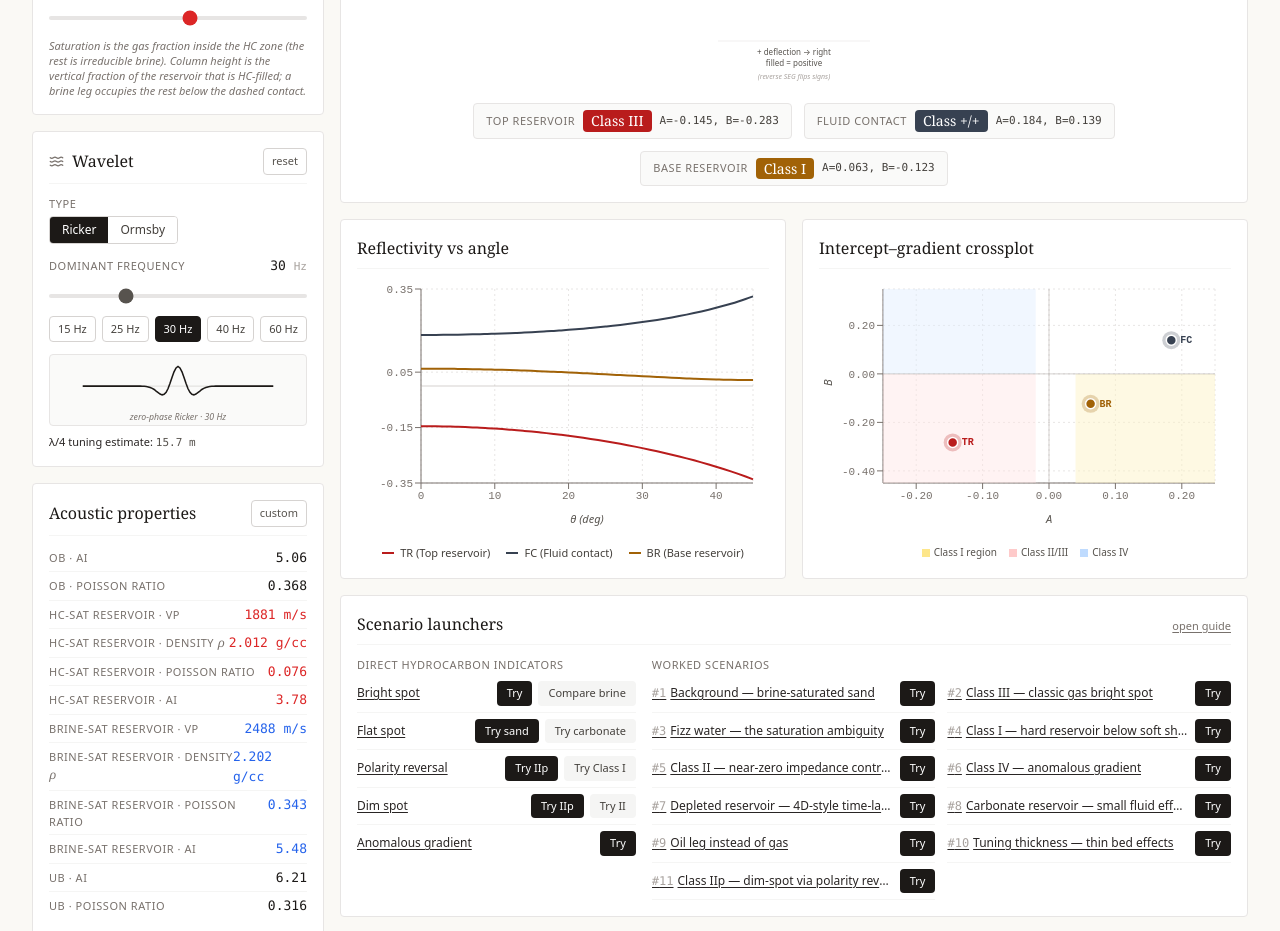
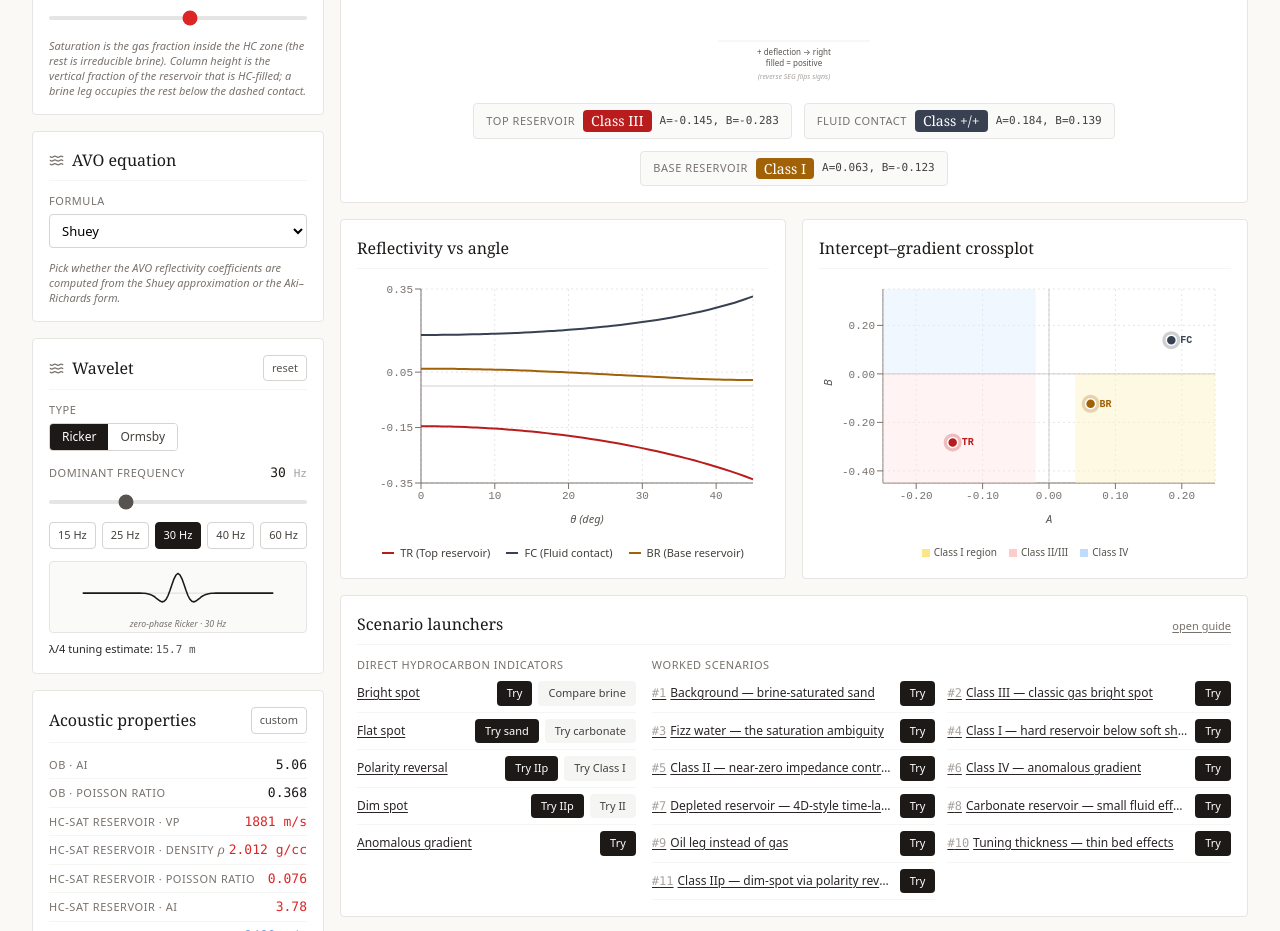
Before and after one commit to BehroozBashokooh/AVOAtlas, a React (Vite) app: page / in a window 1280 px wide. Shown: the part 860-1791 px from the top of the page. Built offline with nearby package versions, Linux system fonts and the light colour scheme.

Commit message:
Implement Aki-Richards equation for AVO analysis
Added Aki-Richards terms calculation and selection.

```diff
--- a/src/AVOAtlasV3.jsx
+++ b/src/AVOAtlasV3.jsx
@@ -86,6 +86,18 @@ function shueyTerms(Vp1, Vs1, r1, Vp2, Vs2, r2) {
   const k2 = (Vs / Vp) ** 2;
   const B = dVp / (2 * Vp) - 4 * k2 * (dVs / Vs) - 2 * k2 * (drho / rho);
   const C = dVp / (2 * Vp);
+  return { A, B, C };
+}
+
+function akiRichardsTerms(Vp1, Vs1, r1, Vp2, Vs2, r2) {
+  const Vp = (Vp1 + Vp2) / 2;
+  const Vs = (Vs1 + Vs2) / 2;
+  const rho = (r1 + r2) / 2;
+  const dVp = Vp2 - Vp1, dVs = Vs2 - Vs1, drho = r2 - r1;
+  const A = 0.5 * (dVp / Vp + drho / rho);
+  const C = 0.5 * (dVp / Vp);
+  const k2 = (Vs / Vp) ** 2;
+  const B = C - 2 * k2 * (drho / rho + 2 * (dVs / Vs));
   return { A, B, C };
 }
 
@@ -1578,6 +1590,7 @@ export default function AVOAtlasV2() {
   const [thickness, setThickness] = useState(50); // metres, true thickness
   const [waveletType, setWaveletType] = useState('ricker');
   const [waveletFrequency, setWaveletFrequency] = useState(30);
+  const [avoEquation, setAvoEquation] = useState('shuey');
   // User-editable range for the thickness slider — defaults the user can override
   const [thickness_min, setThicknessMin] = useState(15);
   const [thickness_max, setThicknessMax] = useState(120);
@@ -1722,11 +1735,12 @@ export default function AVOAtlasV2() {
       upper: reservoir_lower, lower: ub,
     });
 
+    const termFunc = avoEquation === 'aki_richards' ? akiRichardsTerms : shueyTerms;
     return list.map(intf => {
-      const t = shueyTerms(intf.upper.Vp, intf.upper.Vs, intf.upper.rho, intf.lower.Vp, intf.lower.Vs, intf.lower.rho);
+      const t = termFunc(intf.upper.Vp, intf.upper.Vs, intf.upper.rho, intf.lower.Vp, intf.lower.Vs, intf.lower.rho);
       return { ...intf, A: t.A, B: t.B, C: t.C, cls: classify(t.A, t.B) };
     });
-  }, [ob, ub, hc_res, br_res, column_height, hc_fluid]);
+  }, [ob, ub, hc_res, br_res, column_height, hc_fluid, avoEquation]);
 
   // ─── Time-to-depth (TWT) for each interface ──────────────────────
   const timing = useMemo(() => {
@@ -1929,6 +1943,21 @@ export default function AVOAtlasV2() {
               )}
             </section>
 
+            <section className="bg-white border border-stone-200 rounded p-4">
+              <h2 className="font-serif text-base text-stone-900 mb-3 pb-2 border-b border-stone-100 flex items-center gap-2">
+                <Waves size={15} className="text-stone-500" /> AVO equation
+              </h2>
+              <Select
+                label="Formula"
+                value={avoEquation}
+                onChange={setAvoEquation}
+                options={[['shuey', 'Shuey'], ['aki_richards', 'Aki & Richards']]}
+              />
+              <p className="text-[11px] text-stone-500 italic mt-1 leading-snug">
+                Pick whether the AVO reflectivity coefficients are computed from the Shuey approximation or the Aki–Richards form.
+              </p>
+            </section>
+
             <WaveletPanel
               type={waveletType}
               frequency={waveletFrequency}
```
